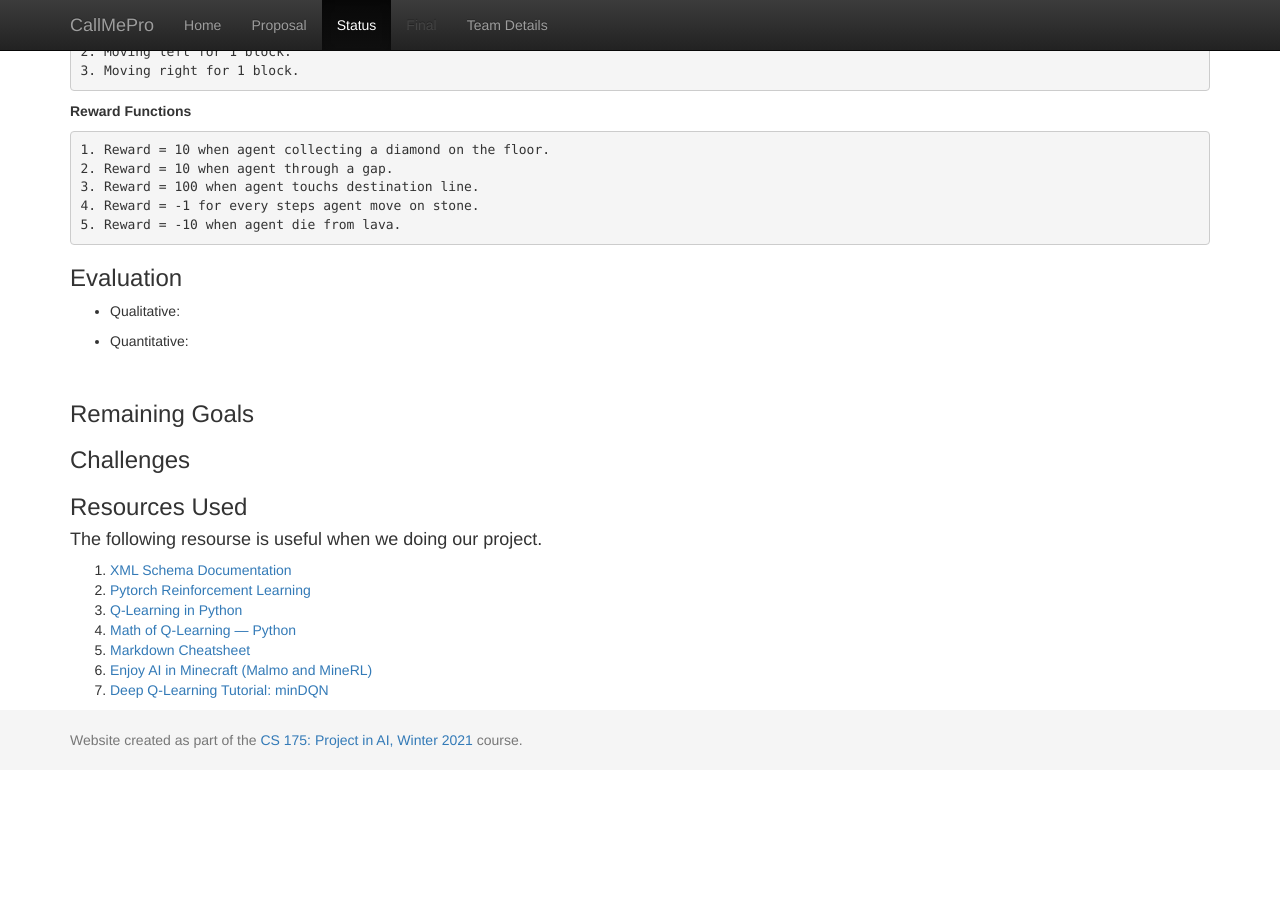
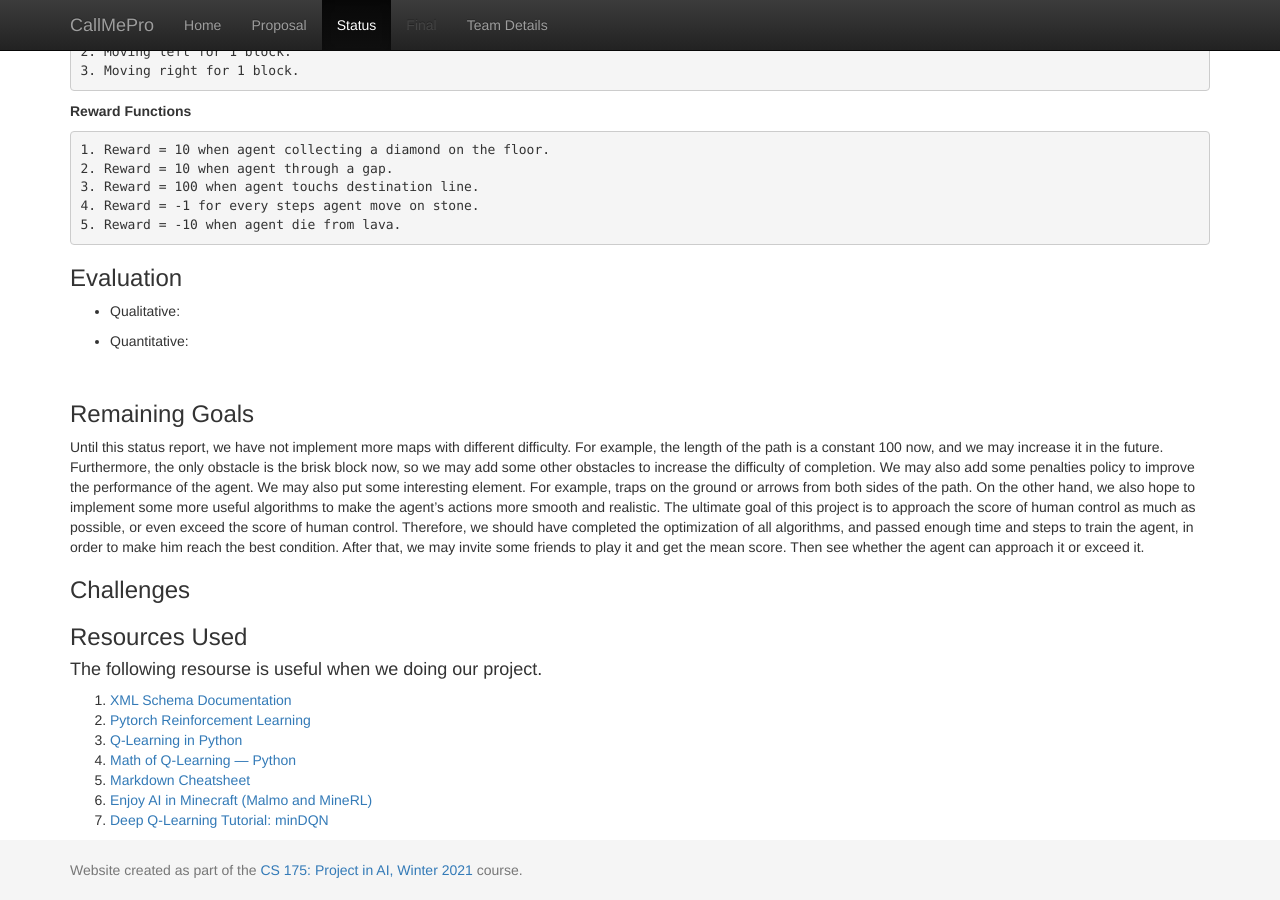
Before and after one commit to Markmzy/CallMePro, a Jekyll site: the page built from docs/status.md, in a window 1280 px wide and 900 px high, scrolled down 2035 px. Built offline with Jekyll 4.4.1, drawn with Linux system fonts in a browser that asks for light colours; before the commit the page ends 2805 px from its top, so only the background shows below that.

Commit message:
Update status.md
Remaining Goals

```diff
--- a/docs/status.md
+++ b/docs/status.md
@@ -55,8 +55,8 @@ TBD
 <br />
 
 ### Remaining Goals
-
-
+Until this status report, we have not implement more maps with different difficulty. For example, the length of the path is a constant 100 now, and we may increase it in the future. Furthermore, the only obstacle is the brisk block now, so we may add some other obstacles to increase the difficulty of completion. We may also add some penalties policy to improve the performance of the agent. We may also put some interesting element. For example, traps on the ground or arrows from both sides of the path. On the other hand, we also hope to implement some more useful algorithms to make the agent's actions more smooth and realistic.
+The ultimate goal of this project is to approach the score of human control as much as possible, or even exceed the score of human control. Therefore, we should have completed the optimization of all algorithms, and passed enough time and steps to train the agent, in order to make him reach the best condition. After that, we may invite some friends to play it and get the mean score. Then see whether the agent can approach it or exceed it.
 
 ### Challenges
 
```
